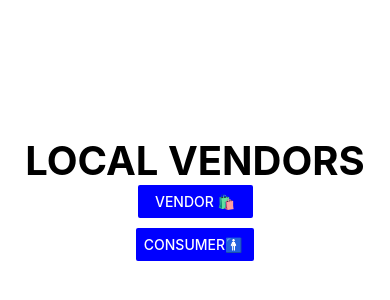
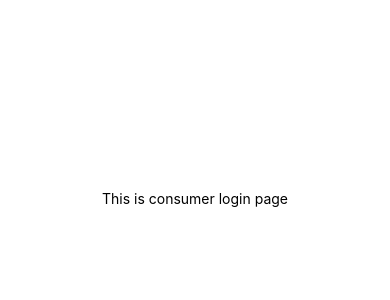
Before and after one commit to sreedevi111/street-vendor-app, a React Native app in the folder vendors-app/: screen /ConsumerSignUp in a window 390 px wide. Shown: the part 224-524 px from the top of the page. Built offline with nearby package versions, Linux system fonts and the light colour scheme.

Commit message:
vendorandconsumersignuppage

```diff
--- a/vendors-app/App.js
+++ b/vendors-app/App.js
@@ -2,6 +2,9 @@ import { StatusBar } from 'expo-status-bar';
 import { NavigationContainer } from '@react-navigation/native'
 import { createNativeStackNavigator } from '@react-navigation/native-stack'
 import Question from './src/components/Question';
+import VendorSignUp from './src/components/VendorSignUp';
+import ConsumerSignUp from './src/components/ConsumerSignUp';
+
 
 
 
@@ -23,6 +26,17 @@ export default function App() {
       //  }}
        />
 
+       <Stack.Screen
+       name="VendorSignUp"
+       component={VendorSignUp}
+       />
+
+       <Stack.Screen
+       name="ConsumerSignUp"
+       component={ConsumerSignUp}
+       />
+
+
      </Stack.Navigator>
    </NavigationContainer>
   );
--- /dev/null
+++ b/vendors-app/src/components/ConsumerSignUp.js
@@ -0,0 +1,25 @@
+import React, { Component } from 'react'
+import { Text, View, StyleSheet } from 'react-native'
+
+const ConsumerLogin = () => {
+
+    return (
+      <View style={styles.body}>
+        <Text> This is consumer login page </Text>
+      </View>
+    );
+
+}
+
+export default ConsumerLogin
+
+const styles = StyleSheet.create({
+    body: {
+      flex: 1,
+      backgroundColor: "#ffffff",
+      alignItems: "center",
+      justifyContent: "center",
+
+
+    },
+  });
--- a/vendors-app/src/components/Question.js
+++ b/vendors-app/src/components/Question.js
@@ -1,20 +1,25 @@
 import { StyleSheet, Text, View, Button } from "react-native";
+import { TouchableOpacity } from "react-native-web";
 
-export default function Question() {
+
+const Question = ({navigation}) => {
 
   return (
     <View style={styles.body}>
       <Text style={styles.text}>LOCAL VENDORS</Text>
       <View style={{ marginBottom: 10,  width: 115,  }}>
-      <Button color="#0000ff" title="vendor 🛍️" />
+        <TouchableOpacity></TouchableOpacity>
+      <Button color="#0000ff" onPress={() => navigation.navigate("VendorSignUp")} title="vendor 🛍️" />
       </View>
 
-      <Button color="#0000ff" title="consumer🚹 " />
+      <Button color="#0000ff" onPress={() => navigation.navigate("ConsumerSignUp")}  title="consumer🚹 " />
 
 
     </View>
   );
 }
+
+export default Question
 
 const styles = StyleSheet.create({
   body: {
--- /dev/null
+++ b/vendors-app/src/components/VendorSignUp.js
@@ -0,0 +1,23 @@
+import React from 'react'
+import { StyleSheet, Text, View, Button } from "react-native";
+
+const VendorSignUp = () => {
+  return (
+   <View style={styles.body}>
+       <Text>This is vendor log in page</Text>
+   </View>
+  );
+}
+
+export default VendorSignUp
+
+const styles = StyleSheet.create({
+  body: {
+    flex: 1,
+    backgroundColor: "#ffffff",
+    alignItems: "center",
+    justifyContent: "center",
+
+
+  },
+});
```
